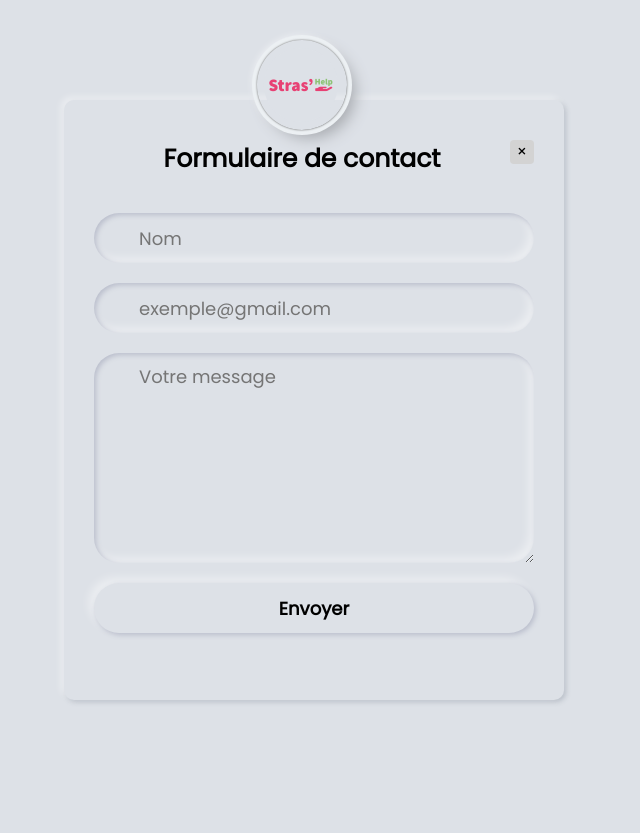
After one commit to StephaneKoeniguer/2-Projet-StrasHelp, a PHP site: template src/View/component/_popUpMessage.html.twig in a window 1280 px wide. The commit adds this page. Shown: the whole page, without its empty margins (326-966 px from the left). Run offline with PHP 8.4, Linux system fonts and the light colour scheme; the template is opened without the code that fills it, so the values that code supplies are empty; some libraries are stand-ins or nearby versions.

Commit message:
Popup Message et son controller

```diff
--- /dev/null
+++ b/src/View/component/_popUpMessage.html.twig
@@ -0,0 +1,22 @@
+
+<link rel="stylesheet" href="assets/css/style_HomePopUpMessage.css">
+
+<div class="content">
+  <div class="modal-content">
+    <span class="close-button" onclick="closeModal()">&times;</span>
+        <img src="assets/images/logo-stras-hel-final_720.png">
+          <div class="text">Formulaire de contact</div>
+            <form action="" method="GET">
+                <div class="field">
+                  <input type="text" placeholder="Nom" maxlenght="30" name="name">
+                </div>
+                <div class="field">
+                  <input type="email" placeholder="exemple@gmail.com" maxlenght="30" required name="email">
+                </div>
+                <div class="field">
+                  <textarea placeholder="Votre message" maxlenght="200" required name="content"></textarea>
+                </div>
+                <button>Envoyer</button>
+             </form>
+    </div>
+</div>
--- a/src/routes.php
+++ b/src/routes.php
@@ -18,5 +18,5 @@ return [
     'offre' => ['OffreController', 'index'],
     'depot' => ['DeposerOffreController', 'index'],
     'contact' => ['MailController', 'mail'],
-
+    'login' => ['HomeController', 'login'],
 ];
```
Also changed, not shown: src/Controller/MailController.php (+27 -25 lines), public/assets/css/style_HomePopUpMessage.css (added), public/assets/images/logo-stras-hel-final_720.png (added), 2 other files.
